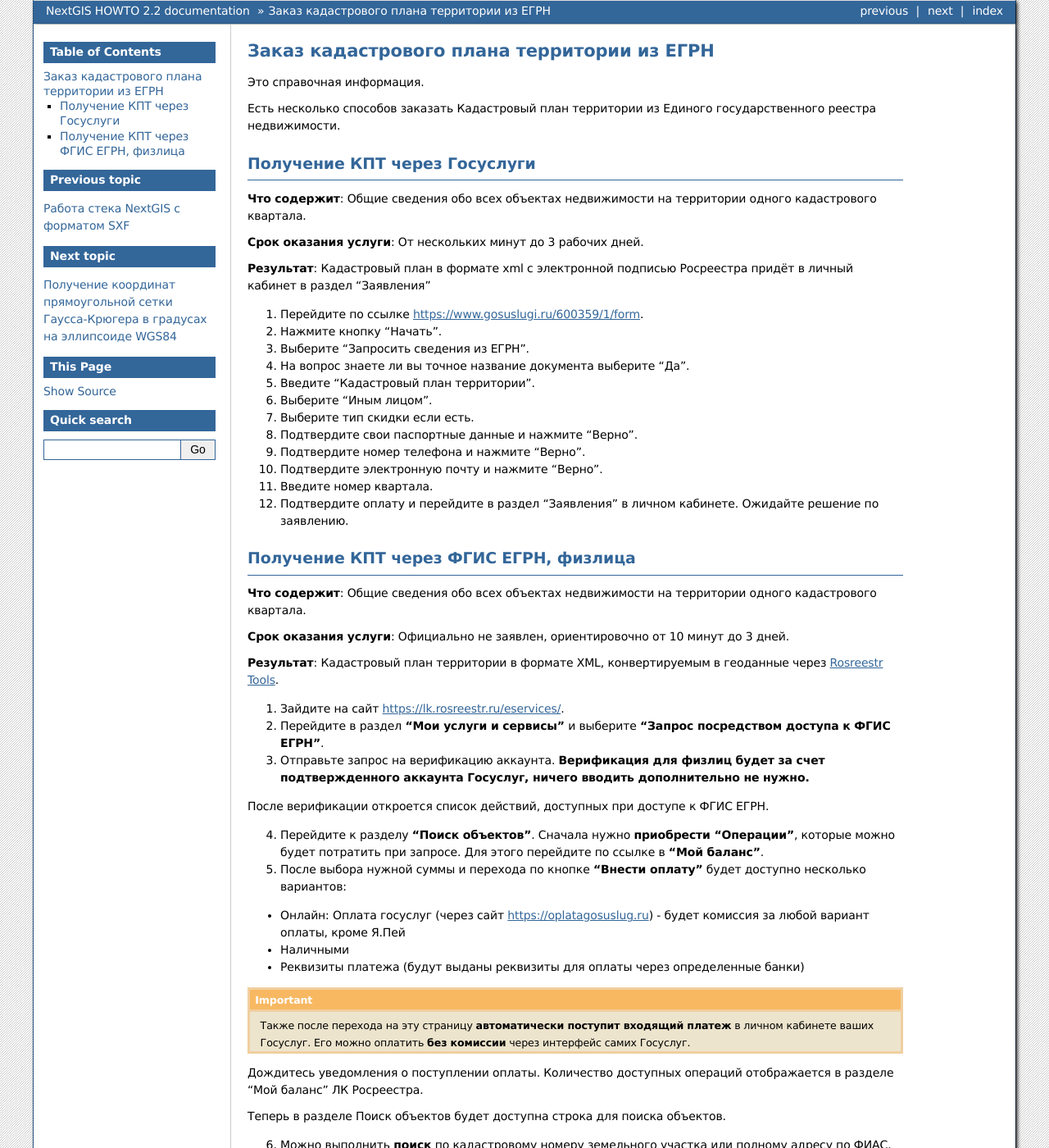
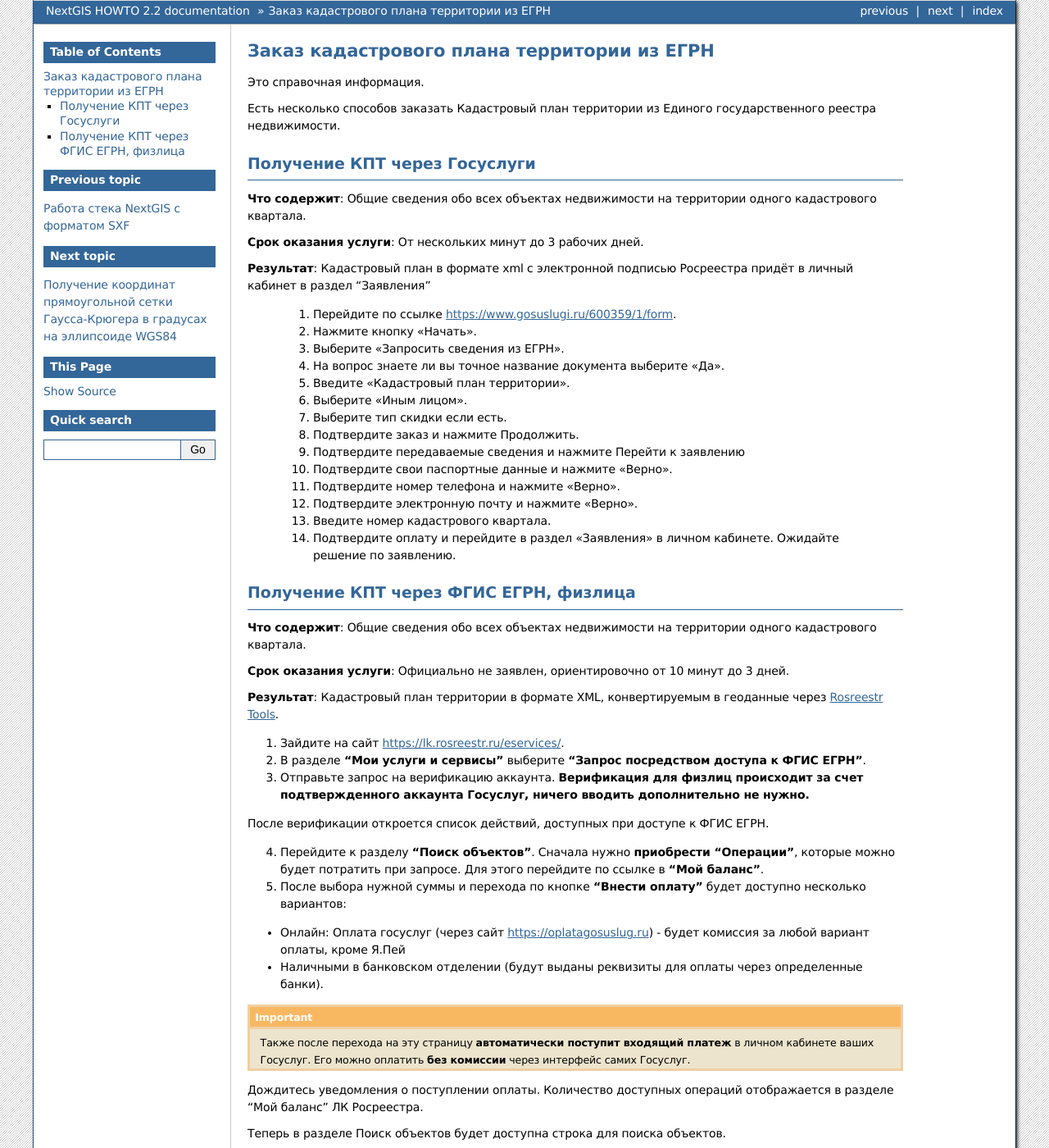
Before and after one commit to nextgis/docs_howto, a Sphinx documentation site: the page built from source/egrn_source.rst, in a window 1280 px wide and 1400 px high. Shown: the whole window at 82% size. Built offline with Sphinx 7.4.7, drawn with Linux system fonts in a browser that asks for light colours; formulas are drawn with MathJax 3; some of the changed text lies outside the part shown.

Commit message:
update egrn_source.rst

```diff
--- a/source/egrn_source.rst
+++ b/source/egrn_source.rst
@@ -21,19 +23,23 @@
 **Результат**:
 Кадастровый план в формате xml с электронной подписью Росреестра придёт в личный кабинет в раздел "Заявления"
 
-1. Перейдите по ссылке https://www.gosuslugi.ru/600359/1/form.
-2. Нажмите кнопку "Начать".
-3. Выберите "Запросить сведения из ЕГРН".
-4. На вопрос знаете ли вы точное название документа выберите "Да".
-5. Введите "Кадастровый план территории".
-6. Выберите "Иным лицом".
-7. Выберите тип скидки если есть.
-8. Подтвердите свои паспортные данные и нажмите "Верно".
-9. Подтвердите номер телефона и нажмите "Верно".
-10. Подтвердите электронную почту и нажмите "Верно".
-11. Введите номер квартала.
-12. Подтвердите оплату и перейдите в раздел "Заявления" в личном кабинете. Ожидайте решение по заявлению.
+    #. Перейдите по ссылке https://www.gosuslugi.ru/600359/1/form.
+    #. Нажмите кнопку «Начать».
+    #. Выберите «Запросить сведения из ЕГРН».
+    #. На вопрос знаете ли вы точное название документа выберите «Да».
+    #. Введите «Кадастровый план территории».
+    #. Выберите «Иным лицом».
+    #. Выберите тип скидки если есть.
+    #. Подтвердите заказ и нажмите Продолжить.
+    #. Подтвердите передаваемые сведения и нажмите Перейти к заявлению
+    #. Подтвердите свои паспортные данные и нажмите «Верно».
+    #. Подтвердите номер телефона и нажмите «Верно».
+    #. Подтвердите электронную почту и нажмите «Верно».
+    #. Введите номер кадастрового квартала.
+    #. Подтвердите оплату и перейдите в раздел «Заявления» в личном кабинете. Ожидайте решение по заявлению.
 
+
+.. _fgis_egrn_fiz:
 
 Получение КПТ через ФГИС ЕГРН, физлица
 --------------------------------------
@@ -48,8 +54,8 @@
 Кадастровый план территории в формате XML, конвертируемым в геоданные через `Rosreestr Tools <https://docs.nextgis.ru/docs_rosreestr_tools/source/rr-import.html#xml>`_.
 
 1. Зайдите на сайт https://lk.rosreestr.ru/eservices/.
-2. Перейдите в раздел **“Мои услуги и сервисы”** и выберите **“Запрос посредством доступа к ФГИС ЕГРН”**.
-3. Отправьте запрос на верификацию аккаунта. **Верификация для физлиц будет за счет подтвержденного аккаунта Госуслуг, ничего вводить дополнительно не нужно.**
+2. В разделе **“Мои услуги и сервисы”** выберите **“Запрос посредством доступа к ФГИС ЕГРН”**.
+3. Отправьте запрос на верификацию аккаунта. **Верификация для физлиц происходит за счет подтвержденного аккаунта Госуслуг, ничего вводить дополнительно не нужно.**
 
 После верификации откроется список действий, доступных при доступе к ФГИС ЕГРН.
 
@@ -57,8 +63,7 @@
 5. После выбора нужной суммы и перехода по кнопке **“Внести оплату”** будет доступно несколько вариантов:
 
 * Онлайн: Оплата госуслуг (через сайт https://oplatagosuslug.ru) - будет комиссия за любой вариант оплаты, кроме Я.Пей
-* Наличными
-* Реквизиты платежа (будут выданы реквизиты для оплаты через определенные банки)
+* Наличными в банковском отделении (будут выданы реквизиты для оплаты через определенные банки).
 
 .. important:: Также после перехода на эту страницу **автоматически поступит входящий платеж** в личном кабинете ваших Госуслуг. Его можно оплатить **без комиссии** через интерфейс самих Госуслуг.
 
```
Also changed, not shown: other parts of source/egrn_source.rst (+7 -5 lines).
